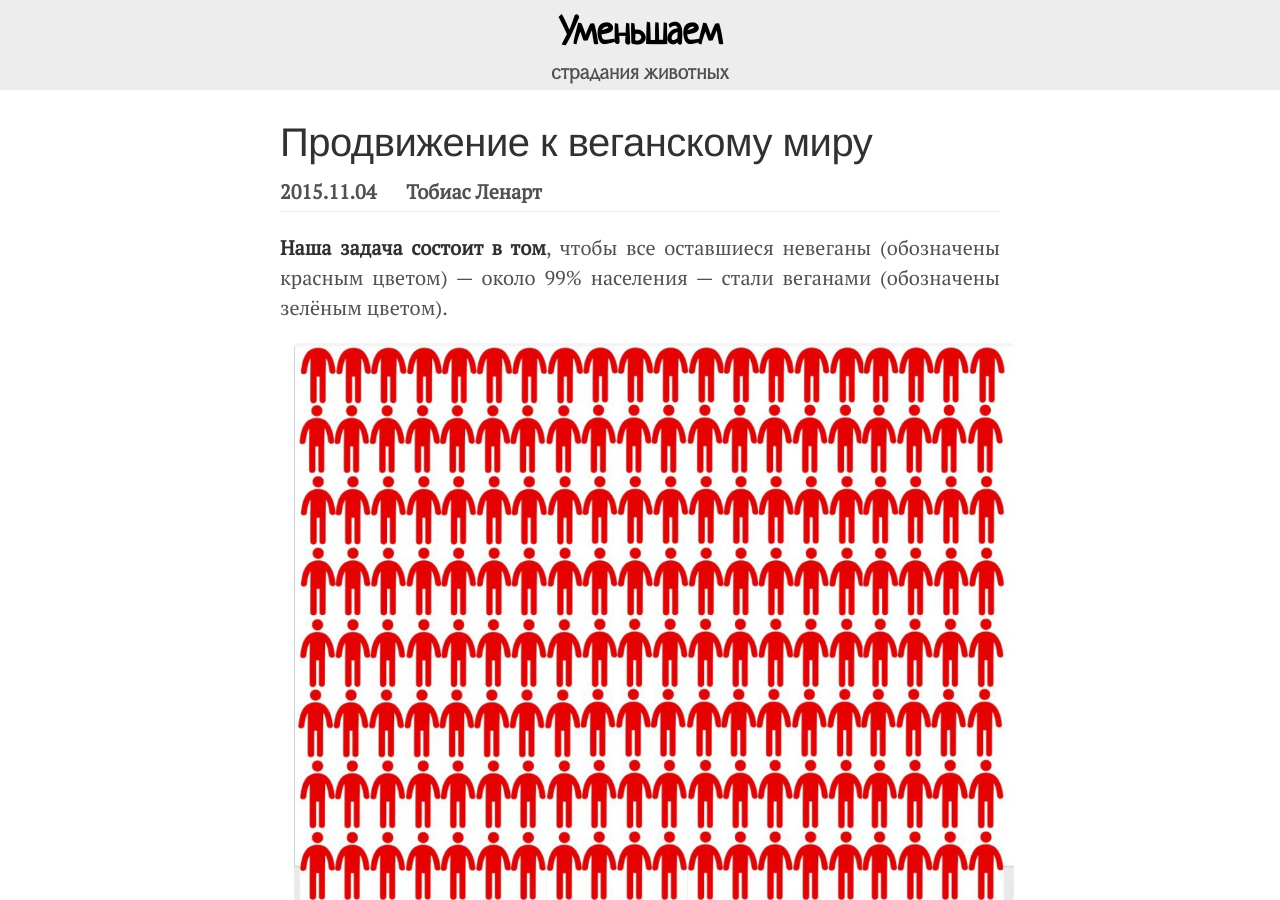
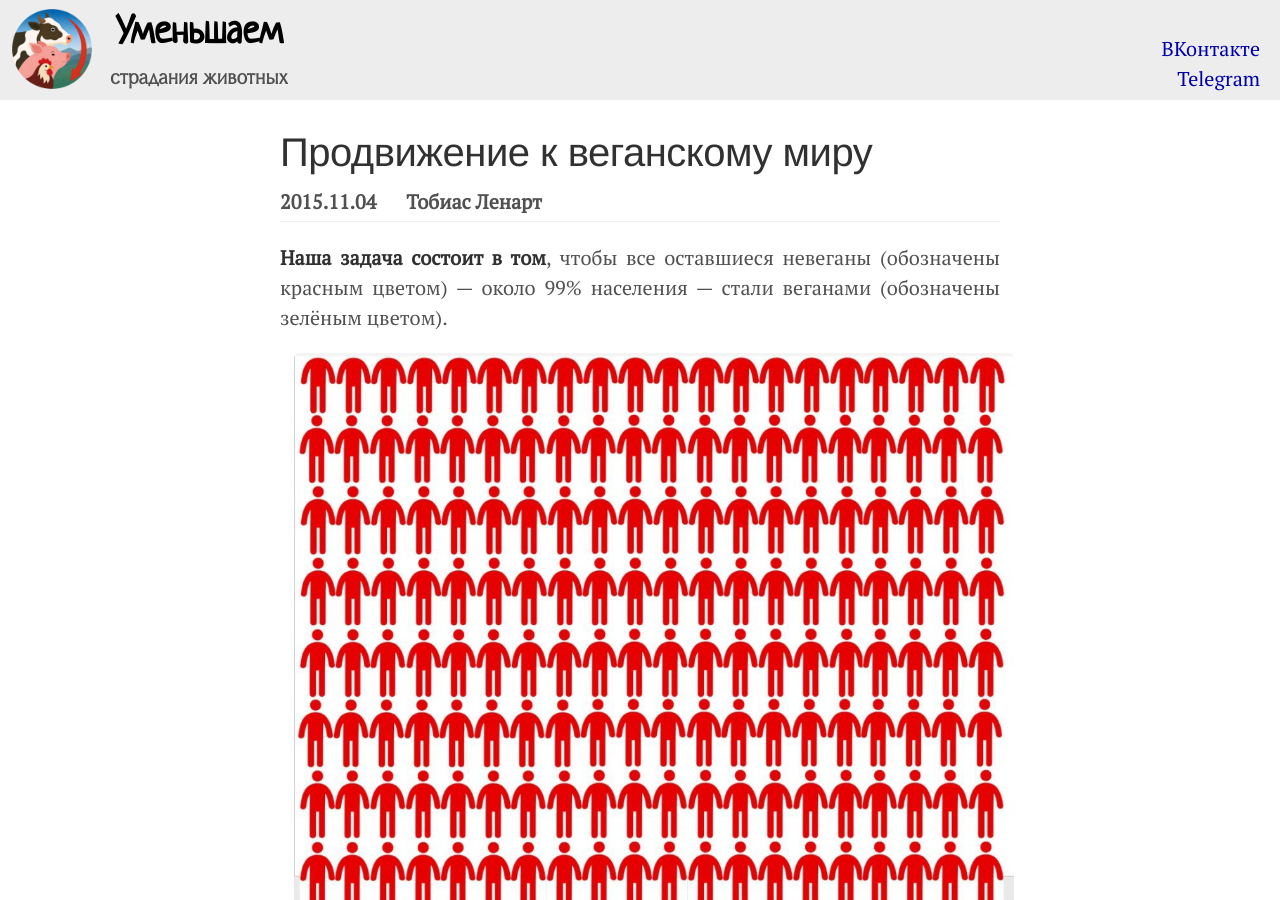
Before and after one commit to Umenshaem/umenshaem.github.io, a Jekyll site: the page built from _articles/tobias-leenaert-tipping-the-system-towards-a-vegan-world.md, in a window 1280 px wide and 900 px high. Built offline with Jekyll 4.4.1, drawn with Linux system fonts in a browser that asks for light colours.

Commit message:
Update blog.html

```diff
--- a/_layouts/blog.html
+++ b/_layouts/blog.html
@@ -5,10 +5,13 @@
 {% include head.html %}
 
 <body>
-<div class="masthead"><div class="container">
-<h3 class="masthead-title" style="margin: 0; padding: 0"><a href="{{ '/index.html' | relative_url }}" style="text-decoration: none; color: black">Уменьшаем</a></h3>
-<center><div class="masthead-subtitle">страдания животных</div></center>
-</div></div>
+
+<table class="masthead" style="table-layout: auto; width: 100%; margin: 0; padding: 0">
+<tr style="height: 4em"><td><img src="/assets/images/picture2.png" style="width: 4em; max-width: none"></td>
+<td style="white-space: nowrap"><div class="masthead-title"><a href="{{ '/index.html' | relative_url }}" style="text-decoration: none; color: black">Уменьшаем</a></div><div class="masthead-subtitle">страдания животных</div></td>
+<td style="text-align: right; vertical-align: bottom; width: 100%; padding-right: 1em"><a href="{{ site.vk }}">ВКонтакте</a><br><a href="{{ site.telegram }}">Telegram</a></td></tr>
+</table>
+
 <div class="container content">
 
 {{ content }}
```
